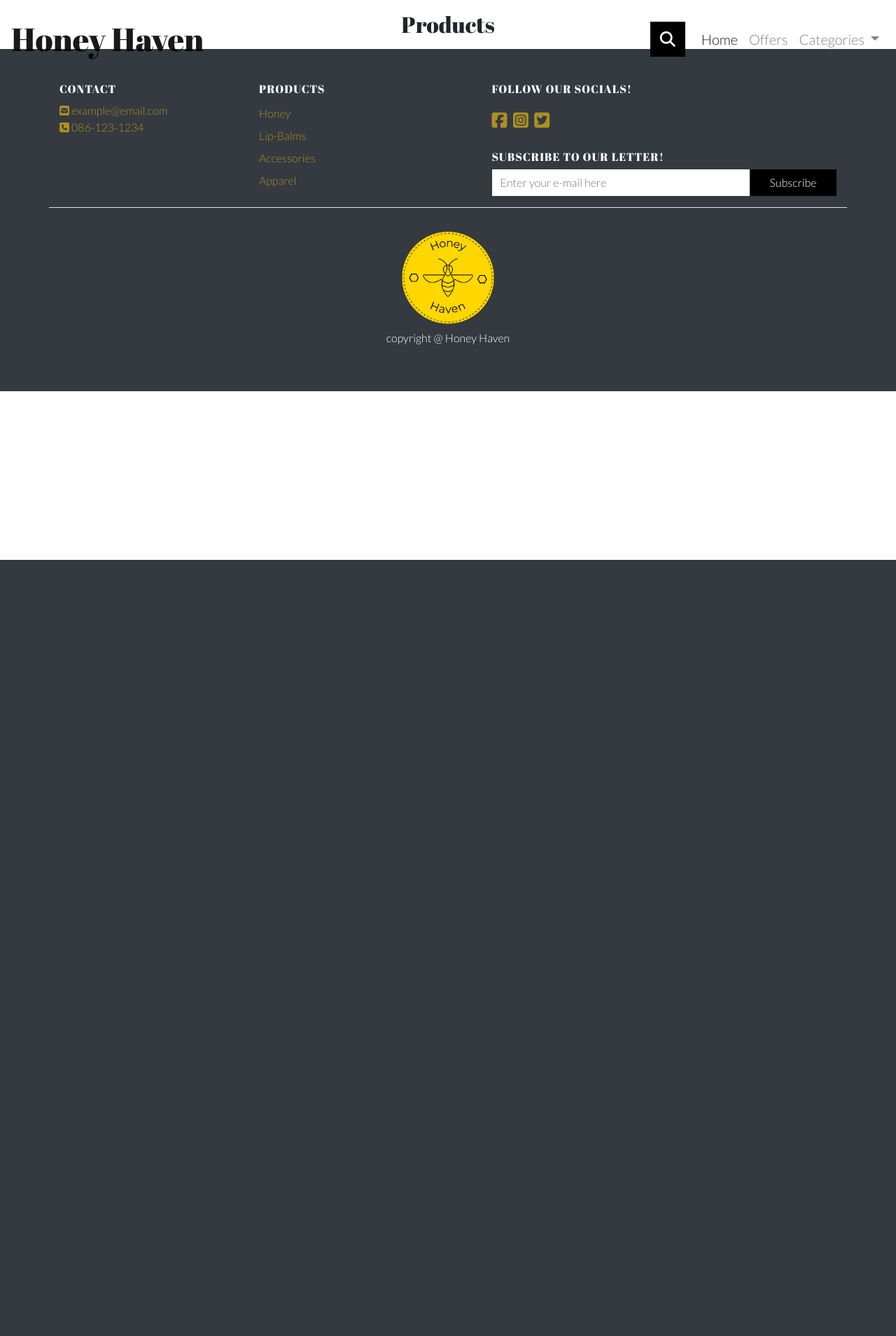
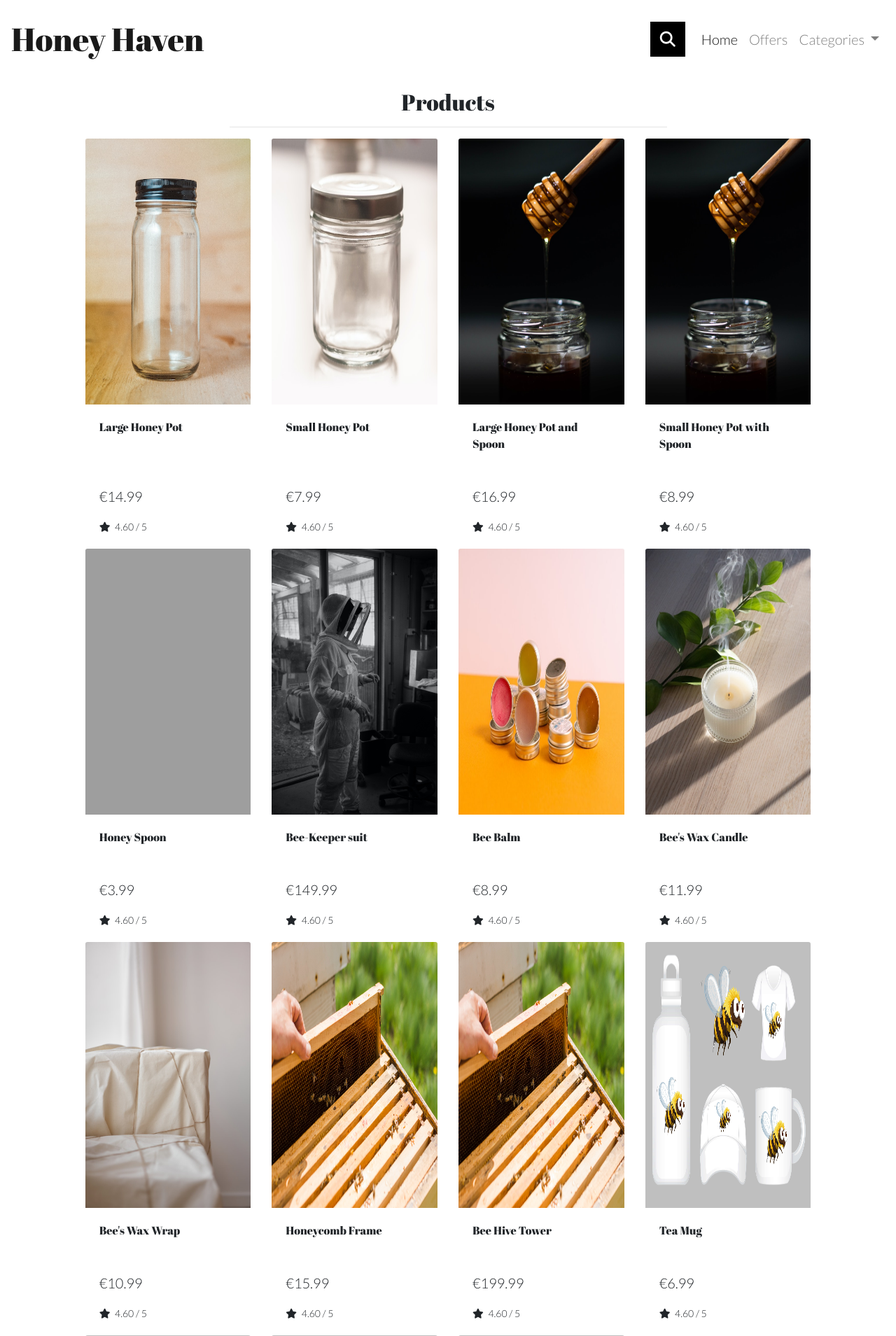
Before and after one commit to Code-Institute-Submissions/MaksimB96-PP5_E-Com.2, a Django app: page /products/ in a window 1280 px wide. Shown: the top 1909 px of the page at 70% size. Before the commit the page ends 800 px from the top, so only its background shows below. Run offline with Django 3.2, Linux system fonts and the light colour scheme; data comes from the database, SQL or seed files in the repository; some libraries are stand-ins or nearby versions; grey boxes are pictures that could not be loaded.

Commit message:
Add: Products display and images Fix: Top margin of main product container

```diff
--- a/products/templates/products/products.html
+++ b/products/templates/products/products.html
@@ -10,10 +10,11 @@
 {% endblock %}
 
 {% block content %}
-<div class="container-fluid">
+<div class="container-fluid nav-calc">
     <div class="row">
         <div class="col text-center mt-3">
             <h2 class="head-text">Products</h2>
+            <hr class="mb-2 w-50">
         </div>
     </div>
     <div class="row">
@@ -23,7 +24,30 @@
                 {% for product in products %}
                 <div class="col-sm-6 col-md-6 col-lg-4 col-xl-3">
                     <div class="card h-100 border-0">
-
+                        {% if product.image %}
+                        <a href="">
+                            <img src="{{ product.image.url }}" alt="{{ product.name }}" class="card-img-top img-fluid" style="height: 380px; width: 380px;">
+                        </a>
+                        {% else %}
+                        <a href="">
+                            <img src="{{ MEDIA_URL }}no-img.png" alt="{{ product.name }}" style="height: 380px; width: 380px;">
+                        </a>
+                        {% endif %}
+                        <div class="card-body head-text">
+                            <p>{{ product.name }}</p>
+                        </div>
+                        <div class="card-footer bg-white border-0 text-left mb-2">
+                            <div class="row">
+                                <div class="col">
+                                    <p class="lead text-left body-text">€{{ product.price }}</p>
+                                    {% if product.rating %}
+                                    <small class="muted body-text"><i class="fas fa-star mr-1"></i> {{ product.rating }} / 5</small>
+                                    {% else %}
+                                    <small class="text-muted body-text">No Rating</small>
+                                    {% endif %}
+                                </div>
+                            </div>
+                        </div>
                     </div>
                 </div>
                 {% endfor %}
@@ -31,4 +55,19 @@
         </div>
     </div>
 </div>
+
+<script>
+    const nav = document.querySelector('.navbar');
+
+    window.addEventListener('scroll', () => {
+        if (window.scrollY >= 20) {
+            nav.classList.remove('navbar-light');
+            nav.classList.add('nav-scroll', 'navbar-dark');
+        } else if (window.scrollY < 20) {
+            nav.classList.remove('nav-scroll', 'navbar-dark');
+            nav.classList.add('navbar-light');
+
+        }
+    });
+</script>
 {% endblock %}
--- a/static/css/base.css
+++ b/static/css/base.css
@@ -28,7 +28,7 @@
 }
 
 .nav-calc {
-    height: calc(100vh - 111px);
+    margin-top: 111px;
 }
 /* ------------------------------------Base-styling */
 body {
```
